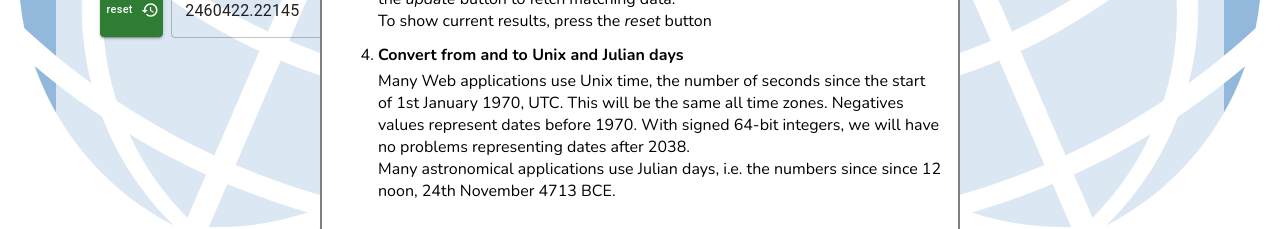
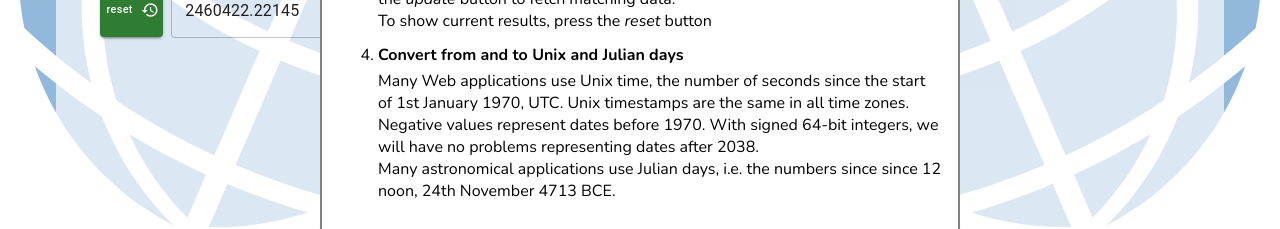
Before and after one commit to neilg63/geotz-front, a React (Create React App) app: page / in a window 1280 px wide. Both pictures are taken after a click on the icon 1236 px from the left and 78 px from the top of the page. Shown: the part 426-655 px from the top of the page. Built offline with nearby package versions, Linux system fonts and the light colour scheme; no server answers.

Commit message:
added help overlay

```diff
--- a/public/index.html
+++ b/public/index.html
@@ -90,7 +90,7 @@
             </li>
             <li>
               <h4>Convert between Unix and Julian days</h4>
-              <p>Many Web applications use Unix time, the number of seconds since the start of 1st January 1970, UTC. This will be the same all time zones. Negatives values represent dates before 1970. With signed 64-bit integers, we will have no problems representing dates after 2038.</p>
+              <p>Many Web applications use Unix time, the number of seconds since the start of 1st January 1970, UTC. Unix timestamps are the same in all time zones. Negative values represent dates before 1970. With signed 64-bit integers, we will have no problems representing dates after 2038.</p>
               <p>Many astronomical applications use Julian days, i.e. the numbers since since 12 noon, 24th November 4713 BCE.</p>
             </li>
           </ol>
--- a/src/App.tsx
+++ b/src/App.tsx
@@ -223,7 +223,7 @@ function App() {
                 </li>
                 <li>
                   <h4>Convert from and to Unix and Julian days</h4>
-                  <p>Many Web applications use Unix time, the number of seconds since the start of 1st January 1970, UTC. This will be the same all time zones. Negatives values represent dates before 1970. With signed 64-bit integers, we will have no problems representing dates after 2038.</p>
+                  <p>Many Web applications use Unix time, the number of seconds since the start of 1st January 1970, UTC. Unix timestamps are the same in all time zones. Negative values represent dates before 1970. With signed 64-bit integers, we will have no problems representing dates after 2038.</p>
                   <p>Many astronomical applications use Julian days, i.e. the numbers since since 12 noon, 24th November 4713 BCE.</p>
                 </li>
               </ol>
```
